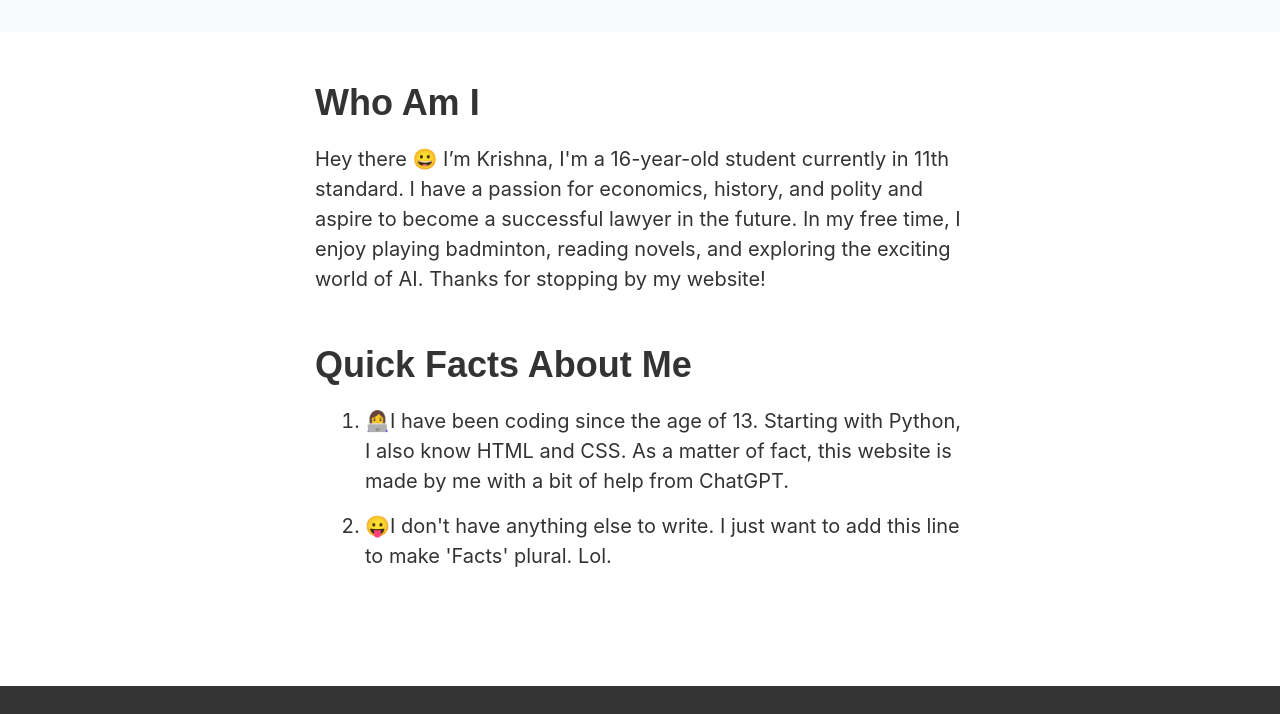
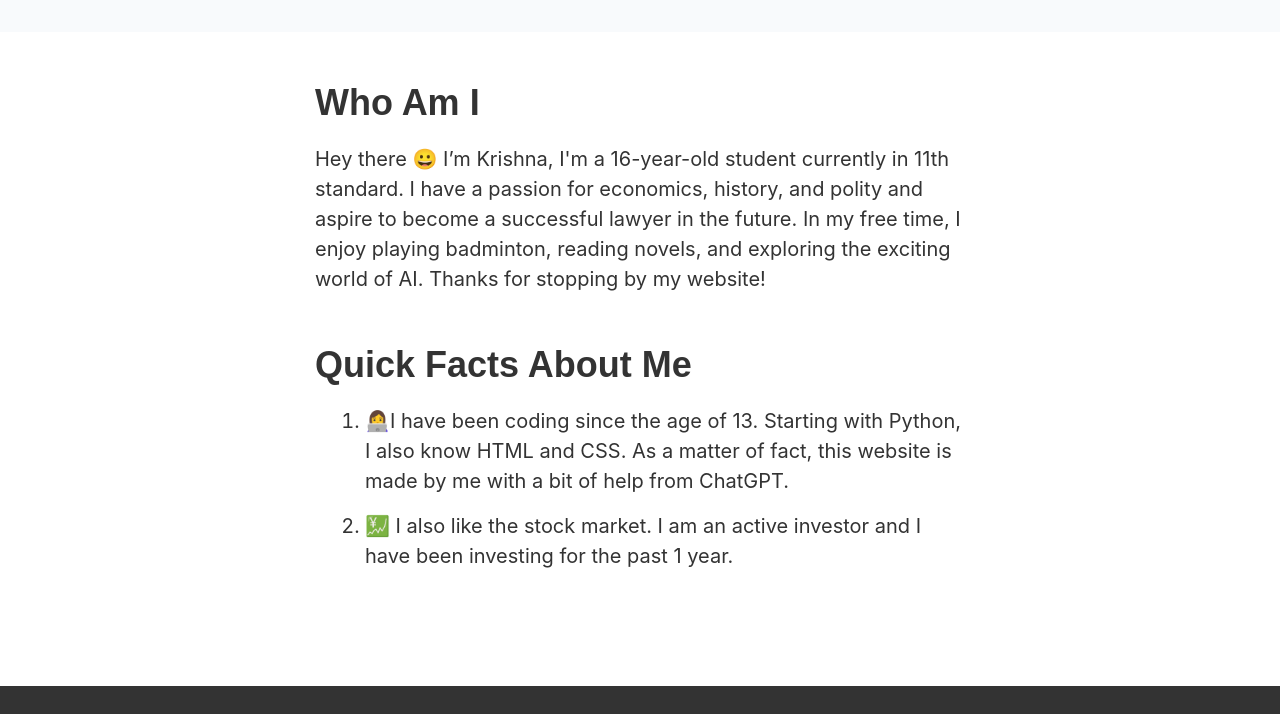
Before and after one commit to Krishnaarw/website, a plain HTML site: page index.html in a window 1280 px wide. Shown: the part 662-1376 px from the top of the page. Drawn offline with Linux system fonts and the light colour scheme.

Commit message:
adding new fact about me.

```diff
--- a/index.html
+++ b/index.html
@@ -77,8 +77,8 @@
                             CSS. As a matter of fact, this website is made by me with a bit of help from ChatGPT.
                         </li>
                         <li>
-                            😛I don't have anything else to write. I just want to add this line to make 'Facts'
-                            plural. Lol.
+                            💹 I also like the stock market. I am an active investor and I have been investing for
+                            the past 1 year.
                         </li>
                     </ol>
                 </div>
```
